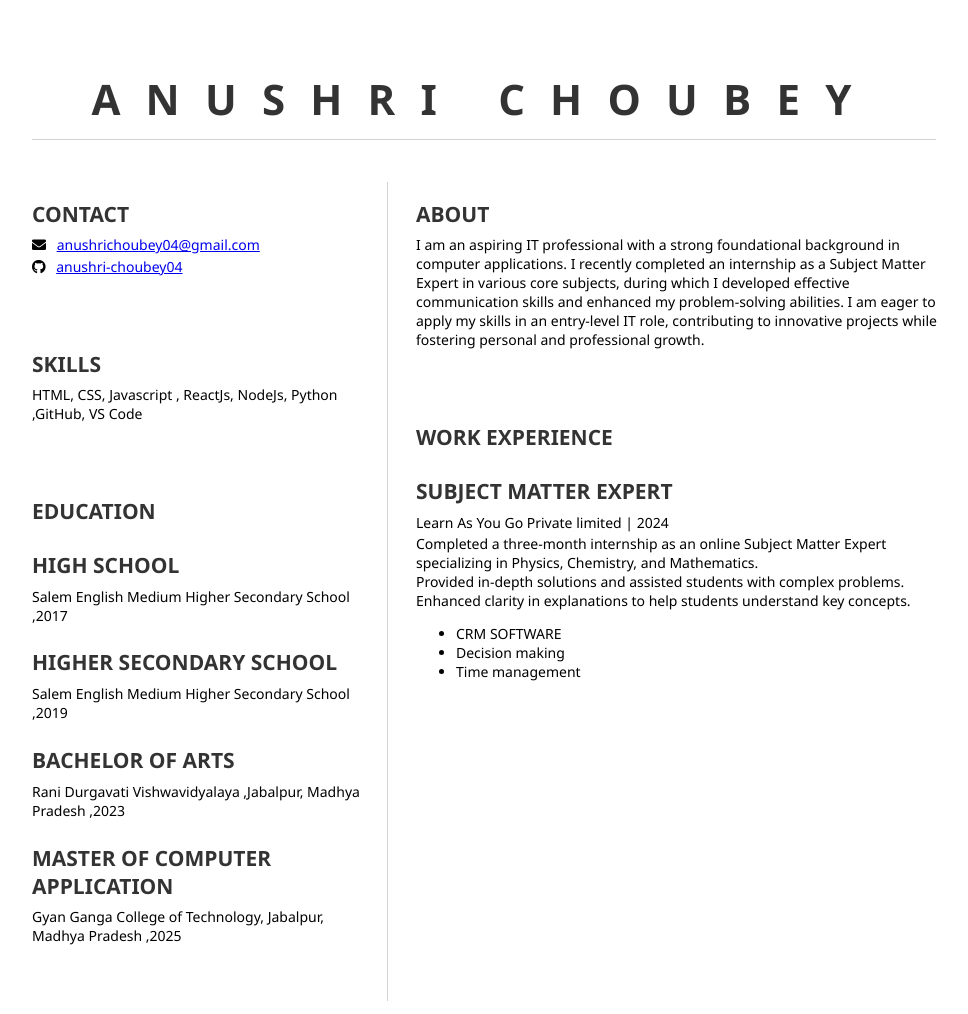
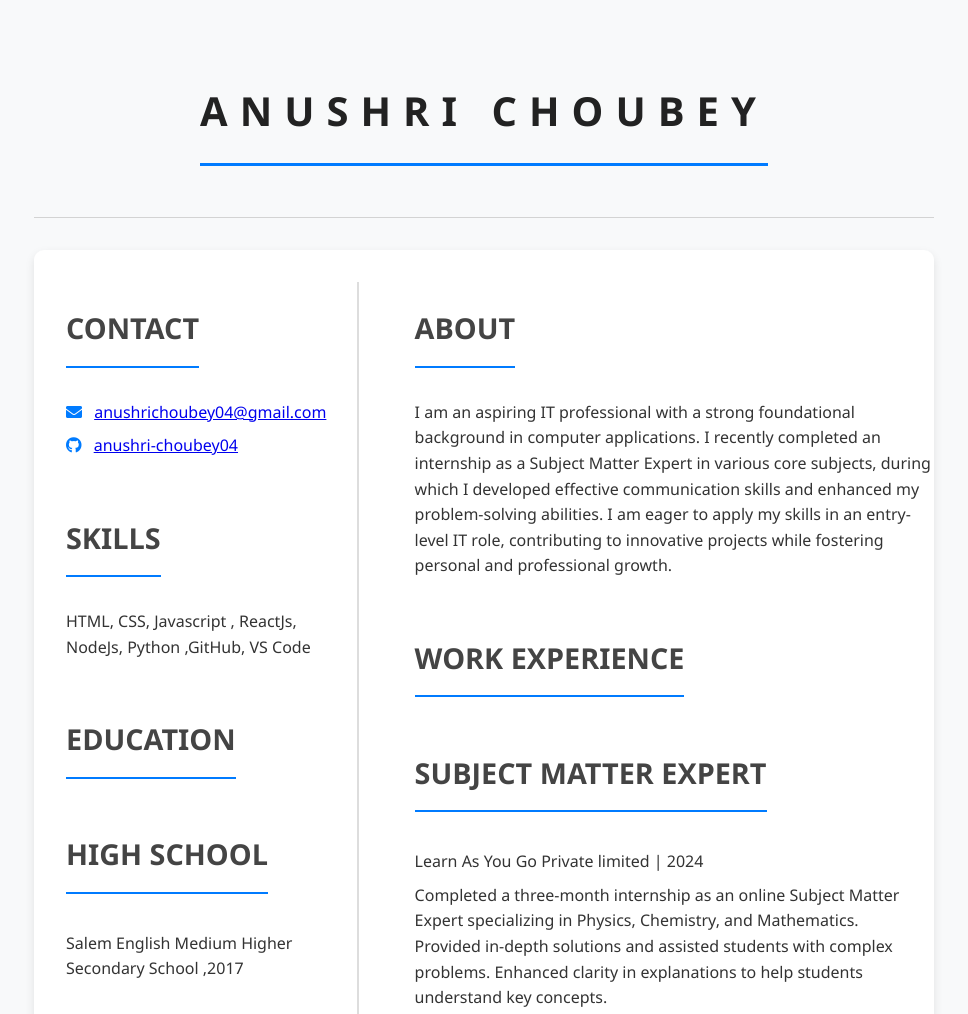
Before and after one commit to anushri-choubey04/My-Resume, a plain HTML site: page index.html in a window 1280 px wide. Shown: the top 1014 px of the page, without its empty margins (156-1124 px from the left). Drawn offline with Linux system fonts and the light colour scheme.

Commit message:
Update style.css

```diff
--- a/style.css
+++ b/style.css
@@ -1,68 +1,111 @@
+/* General Styles */
 body {
     font-family: 'Segoe UI', Tahoma, Geneva, Verdana, sans-serif;
-    font-size: 14px;
-    max-width: 960px;
+    font-size: 16px;
+    max-width: 900px;
     margin: auto;
-}
-h1 {
-    font-size: 3em;
-    letter-spacing: .6em;
-    padding-top: 1em;
-    padding-bottom: 1em;
+    background-color: #f8f9fa;
+    color: #333;
+    line-height: 1.6;
 }
 
-h2 {
-    font-size: 1.5em;
-    padding-bottom: 1em;
+/* Header */
+header {
+    text-align: center;
+    margin: 2em 0;
 }
 
-h3 {
-    font-size: 1.5em;
-    padding-bottom: 1em;
+h1 {
+    font-size: 2.5em;
+    letter-spacing: 0.3em;
+    padding: 0.5em 0;
+    color: #222;
+    text-transform: uppercase;
+    border-bottom: 3px solid #007bff;
+    display: inline-block;
 }
 
+/* Headings */
+h2, h3 {
+    font-size: 1.8em;
+    padding-bottom: 0.5em;
+    color: #444;
+    text-transform: uppercase;
+    border-bottom: 2px solid #007bff;
+    display: inline-block;
+}
 
+/* Layout */
 main {
     display: grid;
-        grid-template-columns: 40% 60%;
-        margin-top: 3em;
+    grid-template-columns: 35% 65%;
+    gap: 2em;
+    margin-top: 2em;
+    background: white;
+    padding: 2em;
+    border-radius: 10px;
+    box-shadow: 0px 4px 10px rgba(0, 0, 0, 0.1);
 }
 
-header {
-    text-align: center;
-    margin: auto 2em;
+/* Left Section */
+#mainLeft {
+    border-right: 2px solid #ddd;
+    padding-right: 1.5em;
 }
 
-section {
-    margin: auto 1em 4em 2em;
+/* Right Section */
+#mainRight {
+    padding-left: 1.5em;
 }
 
-i {
-    margin-right: .5em;
+/* Sections */
+section {
+    margin-bottom: 2em;
 }
 
+/* Paragraphs */
 p {
-    margin: .2em auto
+    margin: 0.5em 0;
 }
 
+/* Icons */
+i {
+    margin-right: 0.5em;
+    color: #007bff;
+}
+
+/* Horizontal Rule */
 hr {
     border: none;
     background-color: lightgray;
     height: 1px;
+    margin: 1.5em 0;
 }
 
-h1, h2, h3 {
-    font-weight: bold;
-    text-transform: uppercase;
-    margin-bottom: 0;
-    color: #333; /* Darker color for better visibility */
-    border-bottom: 2px; /* Underline effect */
-    display: inline-block;
-    padding-bottom: 5px;
+/* Lists */
+ul {
+    list-style: none;
+    padding: 0;
 }
 
+ul li {
+    margin: 0.5em 0;
+    display: flex;
+    align-items: center;
+}
 
+/* Responsive Design */
+@media (max-width: 768px) {
+    main {
+        display: block;
+    }
 
     #mainLeft {
-    border-right: 1px solid lightgray;
+        border-right: none;
+        padding-right: 0;
     }
+
+    #mainRight {
+        padding-left: 0;
+    }
+}
```
Lines whose indentation alone changed are shown as unchanged.
